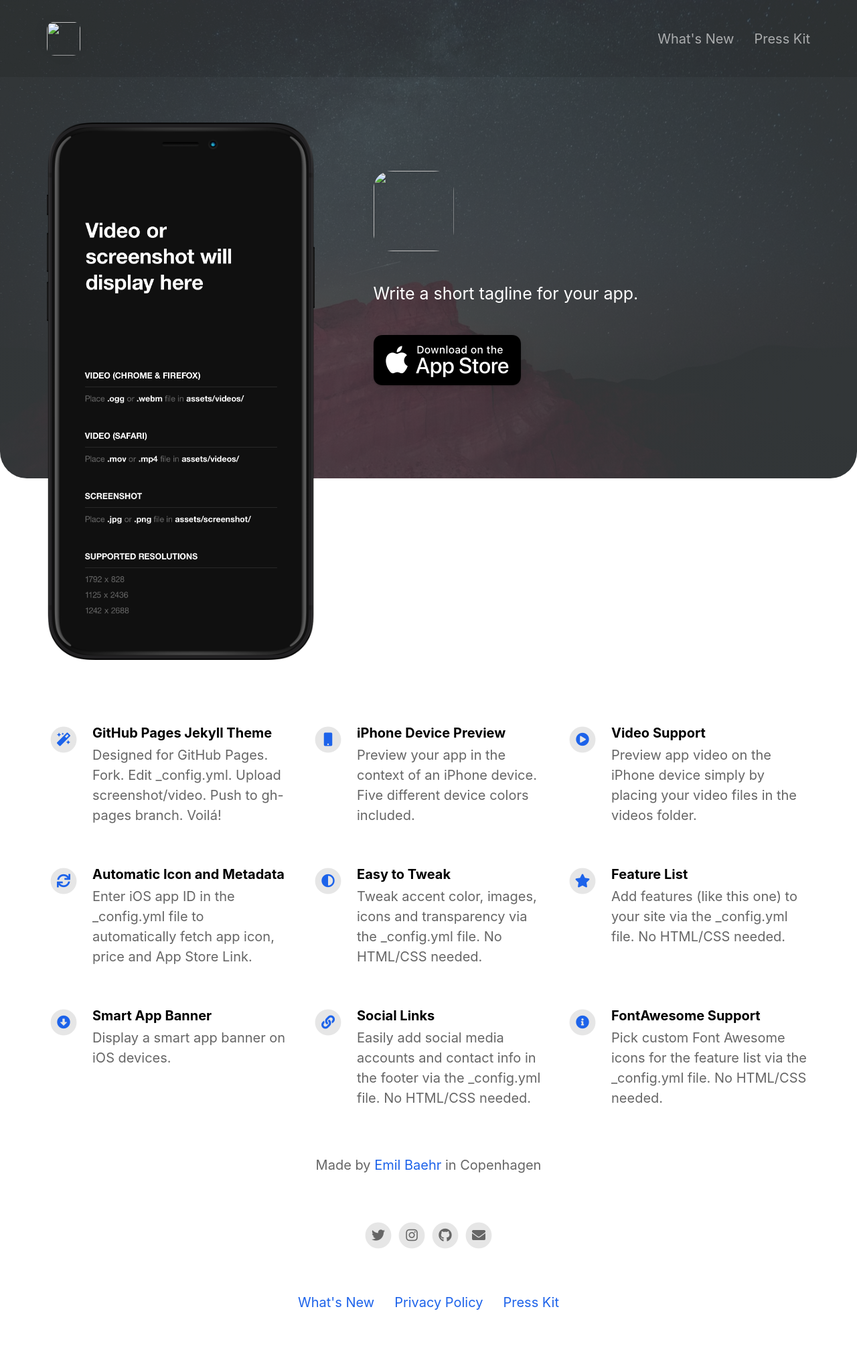
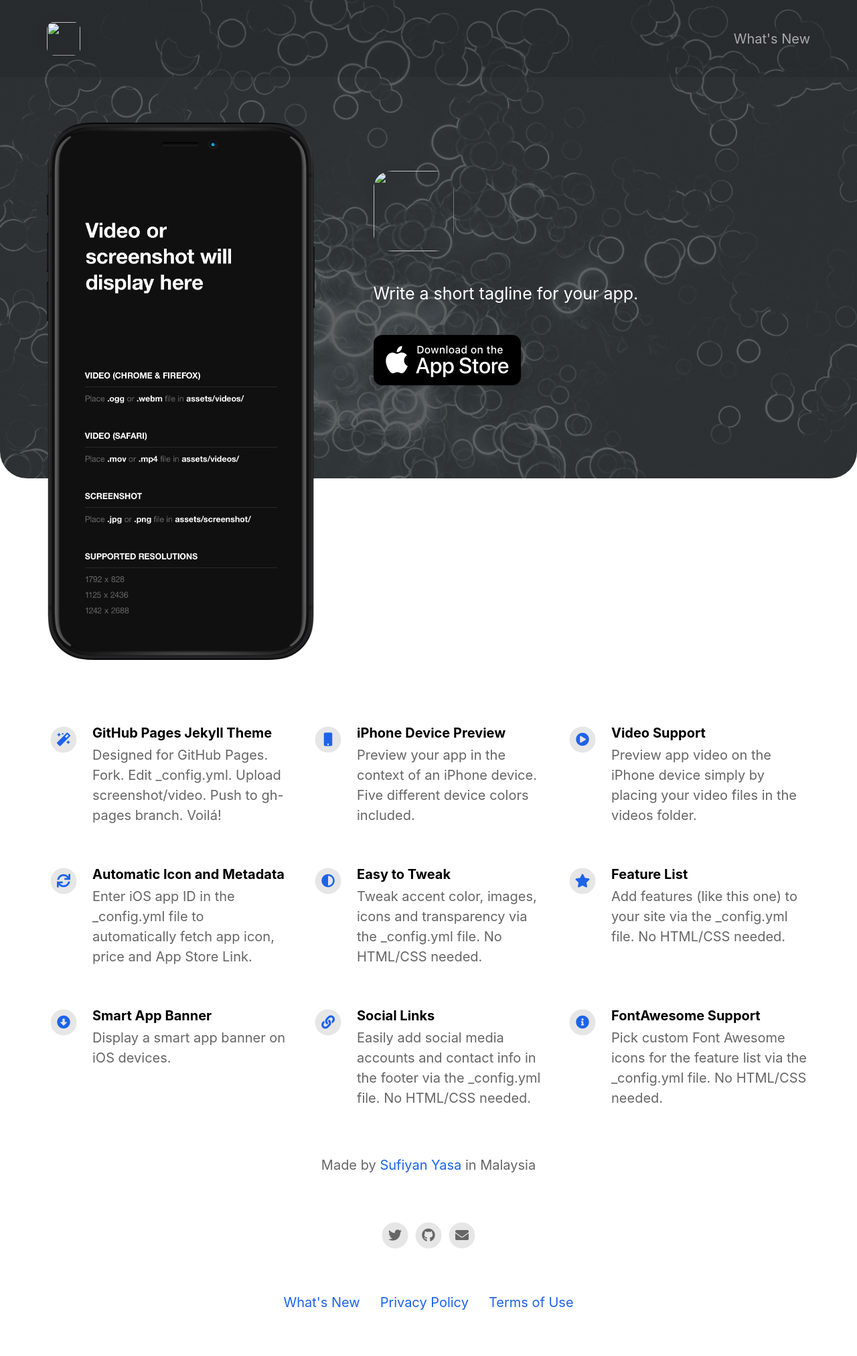
Before and after one commit to xr1337/RandwallLandingPage, a Jekyll site: the page built from index.html, in a window 1280 px wide. Shown: the whole page at 67% size. Built offline with Jekyll 4.4.1, drawn with Linux system fonts in a browser that asks for light colours; nearby versions of some CDN libraries.

Commit message:
Add terms

```diff
--- a/_config.yml
+++ b/_config.yml
@@ -2,12 +2,12 @@
 page_title                                :                                           # Automatically populates with app name if not set and if iOS app ID is set. Otherwise enter manually.
 
 # App Info
-ios_app_id                                : 1234793120                                # Required. Enter iOS app ID to automatically populate name, price and icons (e.g. 718043190).
+ios_app_id                                : 1611255775                                # Required. Enter iOS app ID to automatically populate name, price and icons (e.g. 718043190).
 ios_app_country                           : us                                        # Required outside USA. Enter 2 letter country code as in https://en.wikipedia.org/wiki/ISO_3166-1_alpha-2
 
 appstore_link                             :                                           # Automatically populates if not set and if iOS app ID is set. Otherwise enter manually.
 playstore_link                            :                                           # Enter Google Play Store URL.
-presskit_download_link                    : https://emilbaehr.com                                          # Enter a link to downloadable file or (e.g. public Dropbox link to a .zip file).
+presskit_download_link                    :                                           # Enter a link to downloadable file or (e.g. public Dropbox link to a .zip file).
                                                                                       # Or upload your press kit file to assets and set path accordingly (e.g. "assets/your_press_kit.zip").
 
 app_icon                                  : # assets/appicon.png                      # Automatically populates if not set and if iOS app ID is set.  Otherwise enter path to icon file manually.
@@ -20,14 +20,14 @@ enable_smart_app_banner                   : true
 
 
 # Information About Yourself
-your_name                                 : Emil Baehr
-your_link                                 : https://emilbaehr.com
-your_city                                 : Copenhagen
-email_address                             : emil.baehr@gmail.com
+your_name                                 : Sufiyan Yasa
+your_link                                 : https://sufiyanyasa.com
+your_city                                 : Malaysia
+email_address                             : me@sufiyanyasa.com
 facebook_username                         :
-instagram_username                        : ebaehr
-twitter_username                          : ebaehr
-github_username                           : emilbaehr
+instagram_username                        :
+twitter_username                          : sufiyanyasa
+github_username                           : Xr1337
 youtube_username                          :
 
 
@@ -82,7 +82,7 @@ topbar_color                              : "#000000"
 topbar_transparency                       : 0.1
 topbar_title_color                        : "#ffffff"
 
-cover_image                               : assets/headerimage.png                    # Replace with alternative image path or image URL.
+cover_image                               : assets/headerimage2.jpeg                    # Replace with alternative image path or image URL.
 cover_overlay_color                       : "#363b3d"
 cover_overlay_transparency                : 0.8
 
```
Also changed, not shown: _pages/terms.md (added, +24 -0 lines), assets/headerimage2.jpeg (added).
